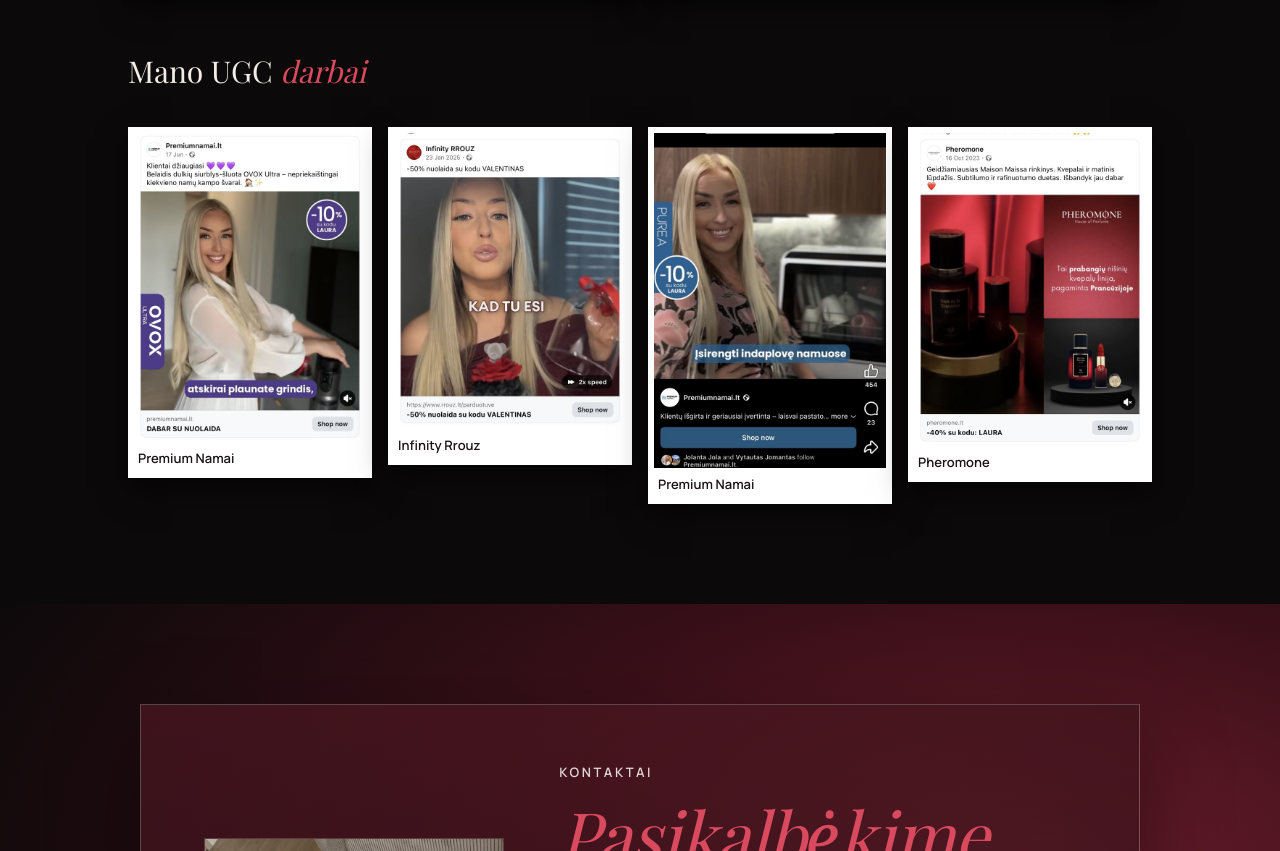
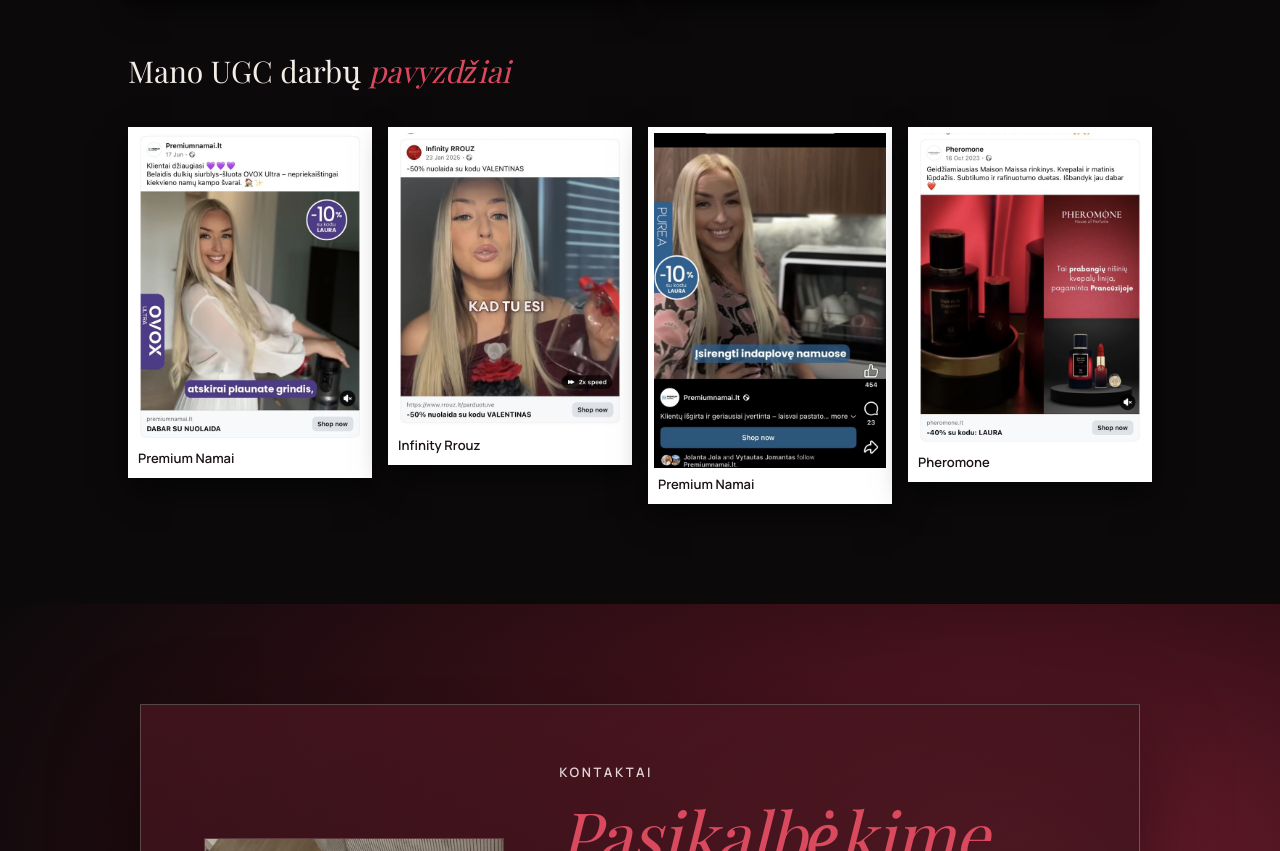
Before and after one commit to procvlietuva/laura10-, a plain HTML site: page index.html in a window 1280 px wide. Shown: the part 7579-8430 px from the top of the page. Drawn offline with nearby package versions, Linux system fonts and the light colour scheme; a web font is replaced by a local one.

Commit message:
UGC skilties pavadinimas: darbų pavyzdžiai
Co-Authored-By: Claude Opus 5.5 <noreply@anthropic.com>
Claude-Session: https://claude.ai/code/session_017rjDCapP6RNht2HhPMLkrJ

```diff
--- a/index.html
+++ b/index.html
@@ -354,7 +354,7 @@ footer{padding:36px 0;text-align:center;font-size:12px;letter-spacing:.25em;text
     <div class="service"><span class="n">03</span><h3>Socialinių tinklų administravimas</h3><p>Individualiai, pagal jūsų situaciją, tikslus ir biudžetą.</p></div>
     <div class="service"><span class="n">04</span><h3>Strategijos įgyvendinimas</h3><p>Po audito padedu jūsų komandai pritaikyti pakeitimus: turinio planas, reklamos struktūra, nauja komunikacijos kryptis.</p></div>
   </div>
-  <h3 class="ugchead">Mano UGC <em>darbai</em></h3>
+  <h3 class="ugchead">Mano UGC darbų <em>pavyzdžiai</em></h3>
   <div class="ugcwork">
     <figure><img src="img/v/1140.jpg" alt="Premium Namai UGC" loading="lazy"><figcaption>Premium Namai</figcaption></figure>
     <figure><img src="img/v/1151.jpg" alt="Infinity Rrouz UGC" loading="lazy"><figcaption>Infinity Rrouz</figcaption></figure>
```
